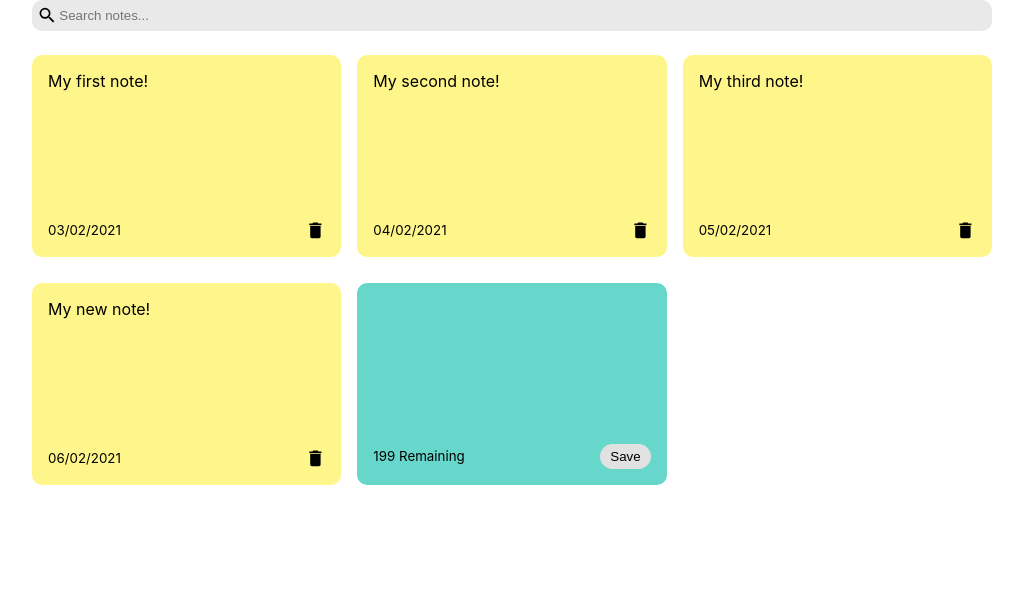
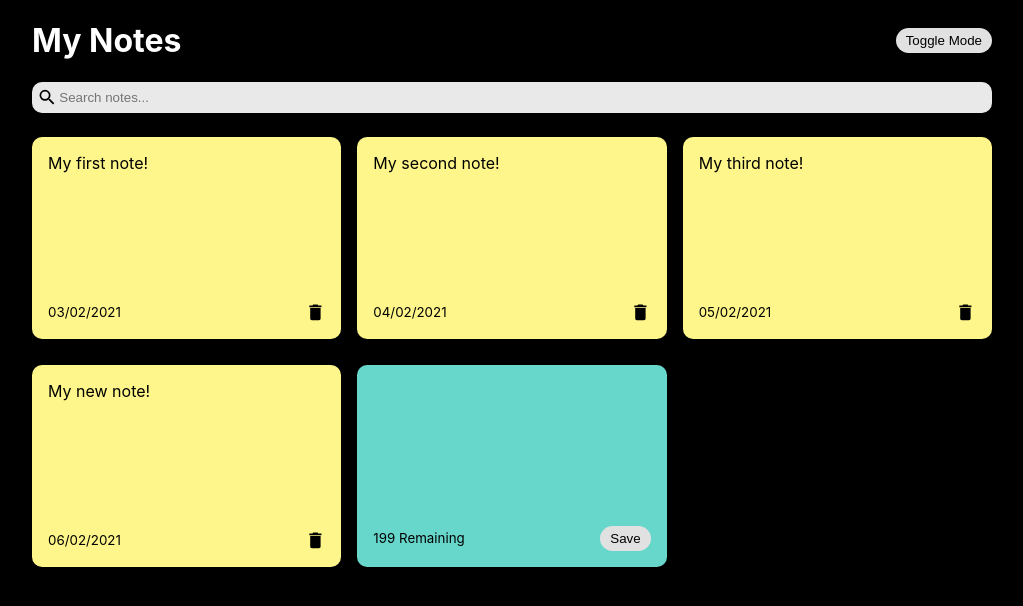
Before and after one commit to Joseane-Guedes/my-notes-app, a React (Create React App) app: page / in a window 1280 px wide. Shown: the top 606 px of the page, without its empty margins (128-1151 px from the left). Built offline with nearby package versions, Linux system fonts and the light colour scheme.

Commit message:
Add Dar mode

```diff
--- a/src/App.js
+++ b/src/App.js
@@ -1,5 +1,6 @@
 import { nanoid } from "nanoid";
-import { useState } from "react";
+import { useEffect, useState } from "react";
+import Header from "./components/Header";
 import NotesList from "./components/NotesList";
 import Search from "./components/Search";
 
@@ -27,6 +28,26 @@ const App = () => {
     },
   ]);
 
+  const [searchText, setSearchText] = useState(' ');
+
+  const [darkMode, setDarkMode] = useState('false');
+
+  useEffect(() => {
+    const savedNotes = JSON.parse(
+      localStorage.getItem('react-notes-app-data')
+    );
+    if (savedNotes) {
+      setNotes(savedNotes);
+    }
+  }, []);
+
+  useEffect(() => {
+    localStorage.setItem(
+      'react-notes-app-data',
+      JSON.stringify(notes)
+    );
+  }, [notes]);
+
   const addNote = (text) => {
     const date = new Date();
     const newNote = {
@@ -45,14 +66,21 @@ const App = () => {
 
 
   return (
-    <div className="container">
-      <Search />
-      <NotesList
-        notes={notes}
-        handleAddNote={addNote}
-        handleDeleteNote={deleteNote}
-      />
-
+    <div className={`${darkMode && ' dark-mode'
+      }`}>
+      <div className="container">
+        <Header handleToggleDarkMode={setDarkMode} />
+        <Search
+          handleSearchNote={setSearchText}
+        />
+        <NotesList
+          notes={notes.filter((note) =>
+            note.text.toLowerCase().includes(searchText)
+          )}
+          handleAddNote={addNote}
+          handleDeleteNote={deleteNote}
+        />
+      </div>
     </div>
   );
 };
--- /dev/null
+++ b/src/components/Header.js
@@ -0,0 +1,19 @@
+import React from "react";
+
+const Header = ( {handleToggleDarkMode}) => {
+  return (
+    <div className="header">
+        <h1>My Notes</h1>
+        <button
+        onClick = {() =>
+          handleToggleDarkMode (
+            (previousDarkmode => !previousDarkmode)
+          )
+        }
+        className="save"
+        >Toggle Mode</button>
+    </div>
+  )
+}
+
+export default Header;
--- a/src/components/Search.js
+++ b/src/components/Search.js
@@ -2,11 +2,15 @@ import React from 'react';
 import { MdSearch } from "react-icons/md"
 
 
-const Search = () => {
+const Search = ({ handleSearchNote }) => {
   return (
     <div className="search">
       <MdSearch className="search-icons" size="1.3em" />
-      <input type="text" placeholder="Search notes..." />
+      <input
+        onChange={(event) =>
+          handleSearchNote(event.target.value)}
+        type="text"
+        placeholder="Search notes..." />
     </div>
   )
 }
--- a/src/index.css
+++ b/src/index.css
@@ -11,6 +11,21 @@ code {
   font-family: source-code-pro, Menlo, Monaco, Consolas, "Courier New",
     monospace;
 }
+
+.header{
+  display:flex;
+  align-items: center;
+  justify-content: space-between;
+}
+
+.dark-mode {
+	background-color: black;
+}
+
+.dark-mode h1 {
+	color: white;
+}
+
 
 .container {
   max-width: 960px;
```
